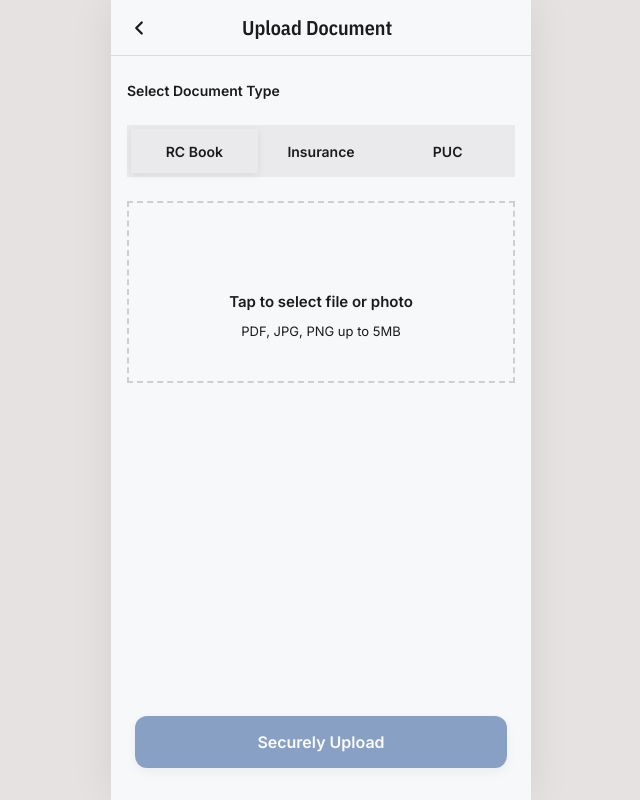
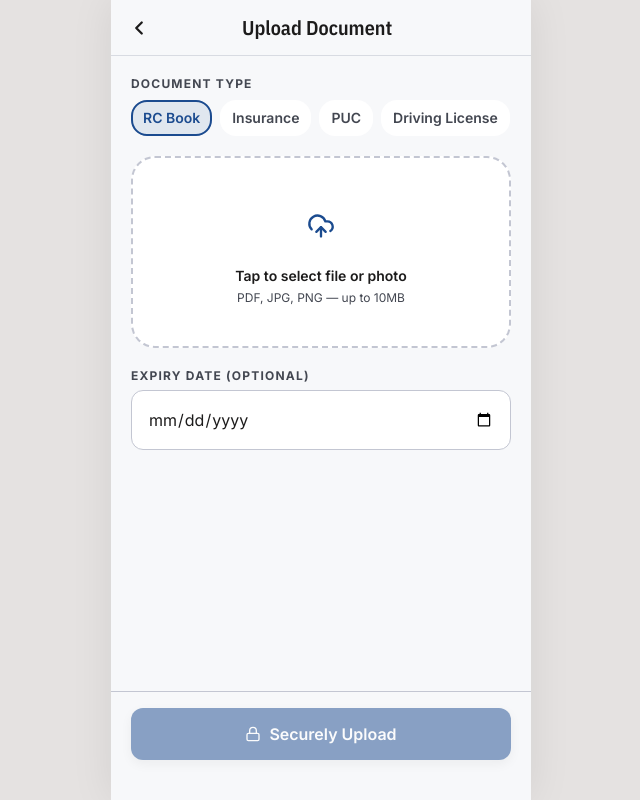
Before and after one commit to ajinkya682/roadlink-demo-app, a React (Vite) app: page /document-upload in a window 1280 px wide. Shown: the whole page, without its empty margins (319-959 px from the left). Built offline with nearby package versions, Linux system fonts and the light colour scheme.

Commit message:
feat: enhance DocumentUpload component with expiry date input, improved layout, and refined upload progress display

```diff
--- a/src/pages/owner/DocumentUpload.jsx
+++ b/src/pages/owner/DocumentUpload.jsx
@@ -1,17 +1,18 @@
 import React, { useState } from 'react';
 import { useNavigate } from 'react-router-dom';
 import { motion, AnimatePresence } from 'framer-motion';
-import { UploadCloud, FileText, CheckCircle } from 'lucide-react';
+import { UploadCloud, FileText, CheckCircle, Lock } from 'lucide-react';
 import AppHeader from '../../components/AppHeader';
 import Button from '../../components/Button';
-import styles from './DocumentUpload.module.css';
+import Input from '../../components/Input';
 
-const types = ['RC Book', 'Insurance', 'PUC'];
+const types = ['RC Book', 'Insurance', 'PUC', 'Driving License'];
 
 export default function DocumentUpload() {
   const navigate = useNavigate();
   const [docType, setDocType] = useState(types[0]);
   const [file, setFile] = useState(null);
+  const [expiryDate, setExpiryDate] = useState('');
   const [uploading, setUploading] = useState(false);
   const [progress, setProgress] = useState(0);
   const [done, setDone] = useState(false);
@@ -20,84 +21,117 @@ export default function DocumentUpload() {
     setUploading(true);
     let p = 0;
     const interval = setInterval(() => {
-      p += 15;
+      p += 12;
       if (p >= 100) {
         clearInterval(interval);
         setProgress(100);
         setTimeout(() => {
           setUploading(false);
           setDone(true);
-          setTimeout(() => navigate('/document-vault'), 1500);
+          setTimeout(() => navigate('/document-vault'), 1800);
         }, 400);
       } else {
         setProgress(p);
       }
-    }, 150);
+    }, 160);
   };
 
   return (
-    <div className={styles.page}>
+    <div className="min-h-screen bg-fog flex flex-col">
       <AppHeader title="Upload Document" />
 
-      <div className={styles.content}>
-        <div className={styles.label}>Select Document Type</div>
-        <div className={styles.typeSelector}>
+      <div className="flex-1 px-5 py-5 space-y-5">
+        {/* Document type selector */}
+        <div>
+          <p className="font-body text-label-caps text-on-surface-muted uppercase tracking-widest mb-2">Document Type</p>
+          <div className="flex gap-2 flex-wrap">
             {types.map(t => (
               <button
                 key={t}
-              className={`${styles.typeBtn} ${docType === t ? styles.typeActive : ''}`}
+                className={`relative px-3 py-2 rounded-xl font-body text-sm font-semibold border-2 transition-colors ${
+                  docType === t
+                    ? 'border-navy text-navy bg-navy/5'
+                    : 'border-outline-light text-on-surface-muted bg-white hover:border-navy/30'
+                }`}
                 onClick={() => setDocType(t)}
               >
                 {docType === t && (
                   <motion.div
                     layoutId="doc-type-bg"
-                  className={styles.typeBg}
+                    className="absolute inset-0 rounded-xl bg-navy/5 border-2 border-navy"
                     transition={{ type: 'spring', damping: 22, stiffness: 300 }}
                   />
                 )}
-              <span className={styles.typeText}>{t}</span>
+                <span className="relative z-10">{t}</span>
               </button>
             ))}
           </div>
+        </div>
 
+        {/* Upload zone */}
         <AnimatePresence mode="wait">
           {!file ? (
-            <motion.div
+            <motion.button
               key="empty"
-              className={styles.dropZone}
+              type="button"
+              className="w-full border-2 border-dashed border-outline-light rounded-2xl py-10 flex flex-col items-center gap-3 bg-white hover:border-navy/40 hover:bg-navy/2 transition-colors"
               onClick={() => setFile('mock-file.pdf')}
-              whileHover={{ borderColor: 'var(--primary-container)', background: 'rgba(27,75,143,0.03)' }}
               whileTap={{ scale: 0.98 }}
             >
-              <UploadCloud size={32} color="var(--primary-container)" />
-              <div className={styles.dropTitle}>Tap to select file or photo</div>
-              <div className={styles.dropSub}>PDF, JPG, PNG up to 5MB</div>
-            </motion.div>
+              <div className="w-14 h-14 bg-navy/8 rounded-2xl flex items-center justify-center">
+                <UploadCloud size={28} className="text-navy" />
+              </div>
+              <div className="text-center">
+                <p className="font-body text-sm font-semibold text-on-surface">Tap to select file or photo</p>
+                <p className="font-body text-xs text-on-surface-muted mt-1">PDF, JPG, PNG — up to 10MB</p>
+              </div>
+            </motion.button>
           ) : (
             <motion.div
               key="file"
               initial={{ opacity: 0, scale: 0.95 }}
               animate={{ opacity: 1, scale: 1 }}
-              className={styles.fileCard}
+              className="bg-white border border-outline-light rounded-2xl px-4 py-3 flex items-center gap-3"
             >
-              <div className={styles.fileIcon}><FileText size={20} color="var(--primary-container)" /></div>
-              <div className={styles.fileInfo}>
-                <div className={styles.fileName}>{docType}_Document.pdf</div>
-                <div className={styles.fileSize}>1.2 MB</div>
+              <div className="w-10 h-10 bg-navy/8 rounded-xl flex items-center justify-center flex-shrink-0">
+                <FileText size={20} className="text-navy" />
+              </div>
+              <div className="flex-1">
+                <p className="font-body text-sm font-semibold text-on-surface">{docType.replace(' ', '_')}_Document.pdf</p>
+                <p className="font-body text-xs text-on-surface-muted">1.2 MB</p>
               </div>
               {!uploading && !done && (
-                <button className={styles.removeBtn} onClick={() => setFile(null)}>✕</button>
+                <button
+                  className="w-7 h-7 bg-surface-high rounded-full flex items-center justify-center font-body text-xs text-on-surface-muted hover:bg-alert-red/10 hover:text-alert-red transition-colors"
+                  onClick={() => setFile(null)}
+                >
+                  ✕
+                </button>
               )}
             </motion.div>
           )}
         </AnimatePresence>
 
+        {/* Expiry date */}
+        <Input
+          label="Expiry Date (Optional)"
+          type="date"
+          value={expiryDate}
+          onChange={e => setExpiryDate(e.target.value)}
+        />
+
+        {/* Progress bar */}
         {uploading && (
-          <div className={styles.progressBox}>
-            <div className={styles.progressText}>Encrypting and uploading... {progress}%</div>
-            <div className={styles.progressBar}>
+          <div className="space-y-2">
+            <div className="flex justify-between">
+              <p className="font-body text-xs font-semibold text-navy flex items-center gap-1.5">
+                <Lock size={12} /> Encrypting and uploading...
+              </p>
+              <p className="font-mono text-xs font-bold text-navy tabular-nums">{progress}%</p>
+            </div>
+            <div className="h-2 bg-surface-high rounded-full overflow-hidden">
               <motion.div
-                className={styles.progressFill}
+                className="h-full bg-navy rounded-full"
                 animate={{ width: `${progress}%` }}
                 transition={{ duration: 0.2 }}
               />
@@ -105,21 +139,25 @@ export default function DocumentUpload() {
           </div>
         )}
 
+        {/* Success */}
         {done && (
           <motion.div
             initial={{ opacity: 0, y: 10 }}
             animate={{ opacity: 1, y: 0 }}
-            className={styles.successBox}
+            className="flex items-center gap-3 bg-verified-green/8 border border-verified-green/20 rounded-xl px-4 py-3"
           >
-            <CheckCircle size={20} color="var(--verified-green)" />
-            Document secured in vault
+            <CheckCircle size={20} className="text-verified-green flex-shrink-0" />
+            <div>
+              <p className="font-body text-sm font-semibold text-verified-green">Document secured in vault</p>
+              <p className="font-body text-xs text-on-surface-muted">Stored securely, encrypted — only you can access it</p>
+            </div>
           </motion.div>
         )}
       </div>
 
-      <div className={styles.bottom}>
+      <div className="px-5 pb-10 pt-4 border-t border-outline-light bg-fog">
         <Button fullWidth disabled={!file || uploading || done} onClick={handleUpload}>
-          Securely Upload
+          <Lock size={16} /> Securely Upload
         </Button>
       </div>
     </div>
```
Lines whose indentation alone changed are shown as unchanged.
